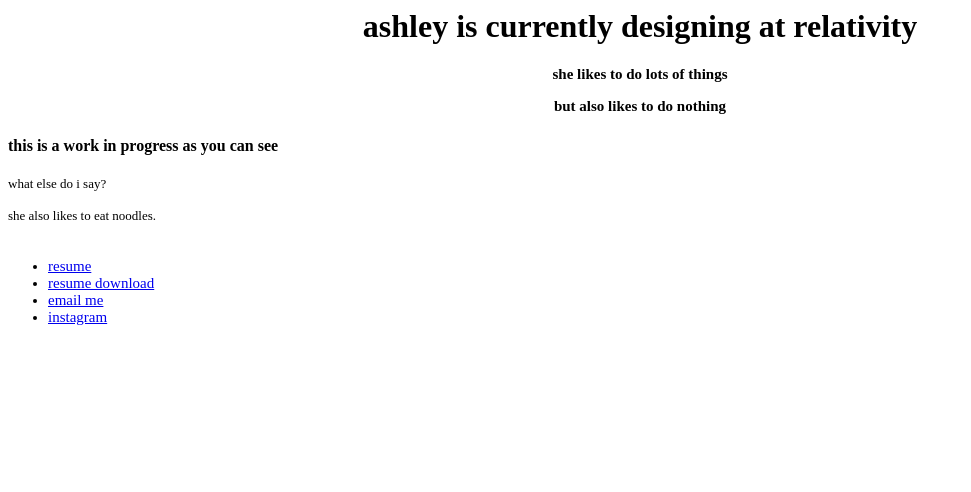
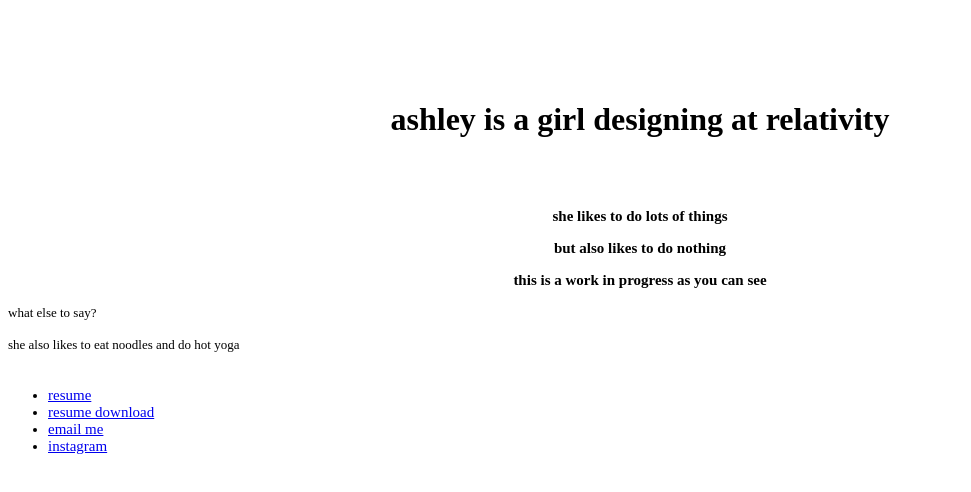
Before and after one commit to ashleybui/resumewebsite, a plain HTML site: page index.html in a window 1280 px wide. Shown: the whole page, without its empty margins (0-971 px from the left). Drawn offline with Linux system fonts and the light colour scheme.

Commit message:
Update index.html

```diff
--- a/index.html
+++ b/index.html
@@ -16,14 +16,16 @@
     </head>
 
     <body bgcolor=white>
-        <h1>ashley is currently designing at relativity</h1>
+      <br>  <br>  <br>  <br>
+        <h1>ashley is a girl designing at relativity</h1>
+         <br> <br>
         <h2>she likes to do lots of things</h2>
         <h3>but also likes to do nothing</h3>
-        <h4>this is a work in progress as you can see</h4>
+        <h3>this is a work in progress as you can see</h3>
 
       <p>
-         <font size=-1>what else do i say? <br><br>
-             she also likes to eat noodles.
+         <font size=-1>what else to say? <br><br>
+             she also likes to eat noodles and do hot yoga
 
          </font> <br><br>
 
```
